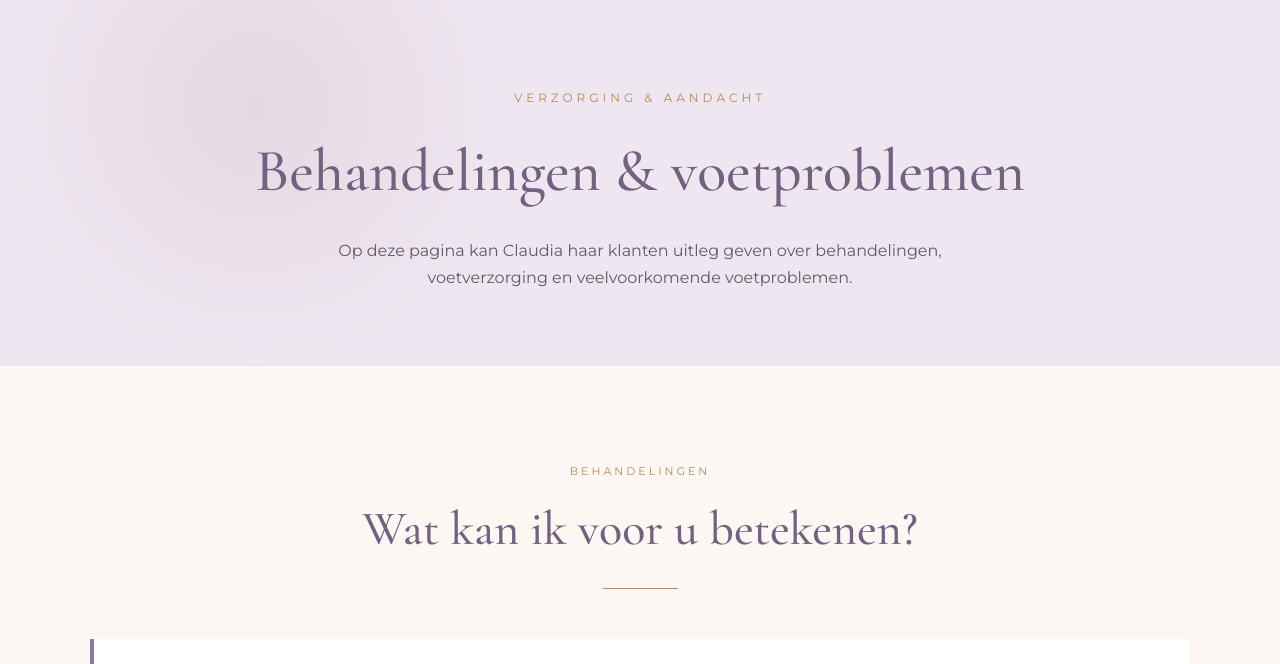
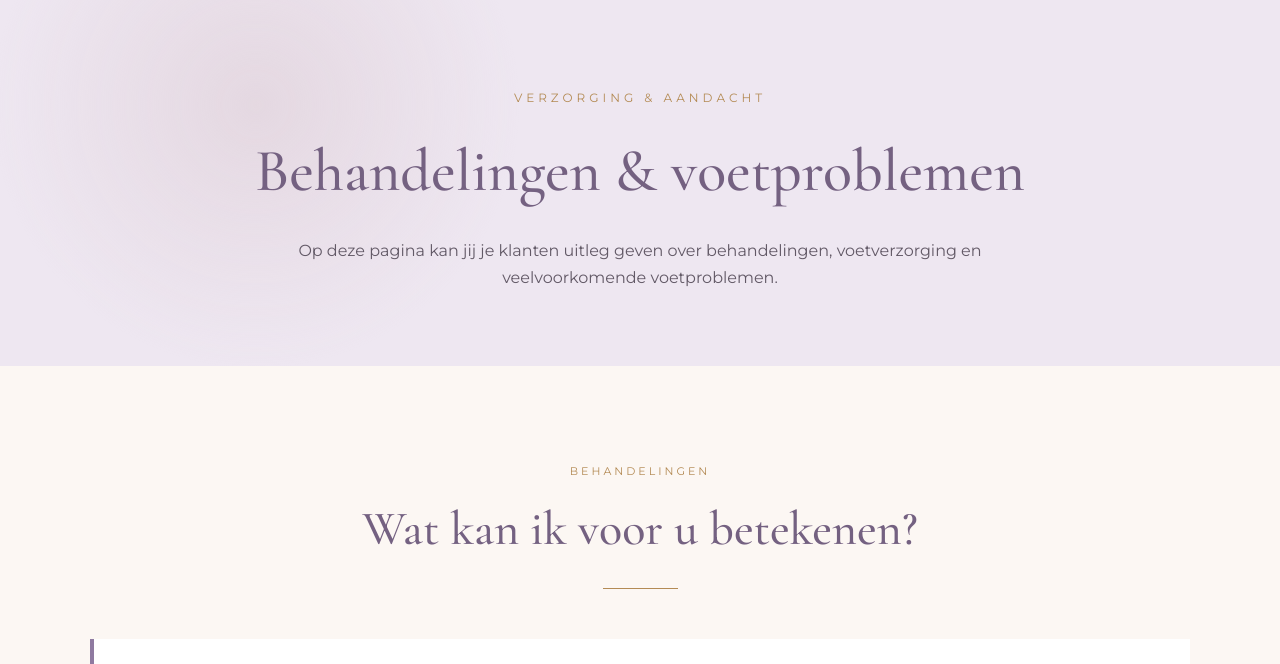
Before and after one commit to ACBreukel/pedicurebyclaudia, a plain HTML site: page behandelingen.html in a window 1280 px wide. Shown: the part 93-757 px from the top of the page. Drawn offline with nearby package versions, Linux system fonts and the light colour scheme.

Commit message:
Update behandelingen.html

```diff
--- a/behandelingen.html
+++ b/behandelingen.html
@@ -13,7 +13,7 @@
     <div class="container">
         <div class="eyebrow">Verzorging & aandacht</div>
         <h1>Behandelingen & voetproblemen</h1>
-        <p>Op deze pagina kan Claudia haar klanten uitleg geven over behandelingen, voetverzorging en veelvoorkomende voetproblemen.</p>
+        <p>Op deze pagina kan jij je klanten uitleg geven over behandelingen, voetverzorging en veelvoorkomende voetproblemen.</p>
     </div>
 </section>
 
```
